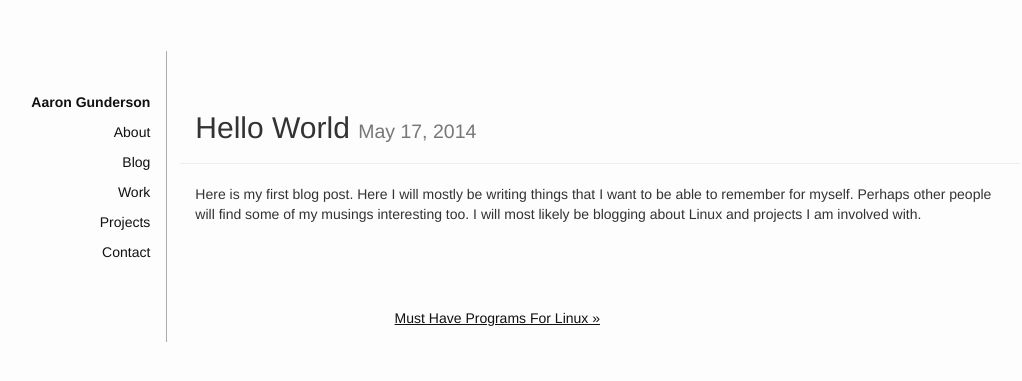
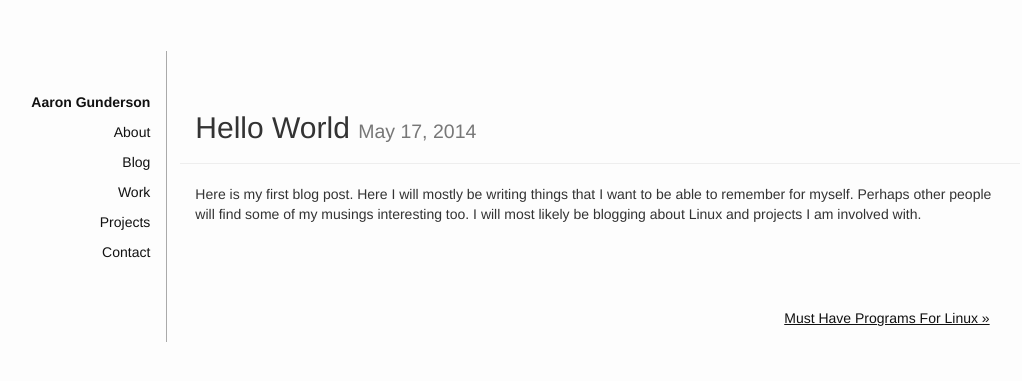
Before and after one commit to agundy/agundy.github.io, a Jekyll site: the page built from _posts/2014-05-17-hello-world.md, in a window 1280 px wide. Shown: the top 381 px of the page, without its empty margins (47-1069 px from the left). Built offline with Jekyll 4.4.1, drawn with Linux system fonts in a browser that asks for light colours.

Commit message:
fix blog navigation width

```diff
--- a/_layouts/post.html
+++ b/_layouts/post.html
@@ -26,9 +26,12 @@
               <br>
 
               <div class="blog-post-navigation">
+                <div class="col-xs-6">
                   {% if page.previous.url %}
                   <a class="prev" href="{{page.previous.url}}">&laquo; {{page.previous.title}}</a>
                   {% endif %}
+                </div>
+                <div class="col-xs-6">
                   {% if page.next.url %}
                   <a class="next" href="{{page.next.url}}">{{page.next.title}} &raquo;</a>
                   {% endif %}
@@ -38,5 +41,6 @@
           </div>
         </div>
       </div>
+    </div>
   </body>
 </html>
--- a/css/main.css
+++ b/css/main.css
@@ -63,9 +63,12 @@ ul{
   text-decoration: none;
 }
 
+.blog-post-navigation {
+  width: 100%;
+}
+
 .blog-post-navigation a {
   display: block;
-  width: 50%;
   margin: 1em 0;
 }
 
```
Lines whose indentation alone changed are shown as unchanged.
